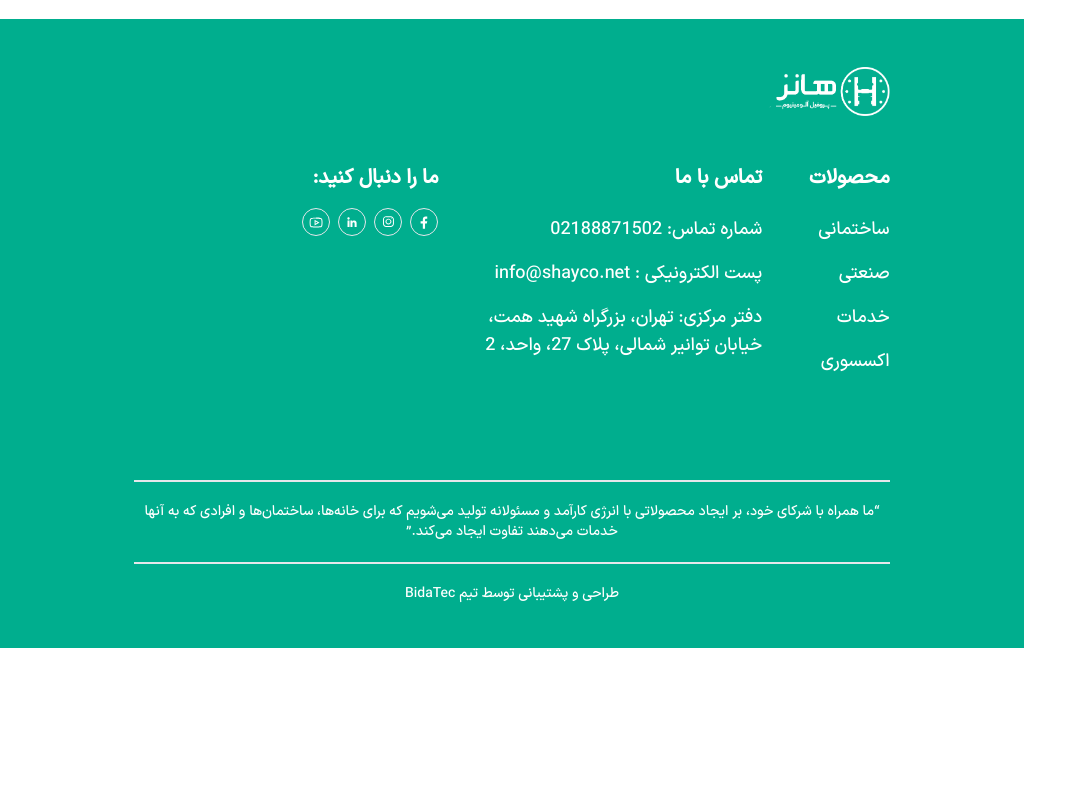
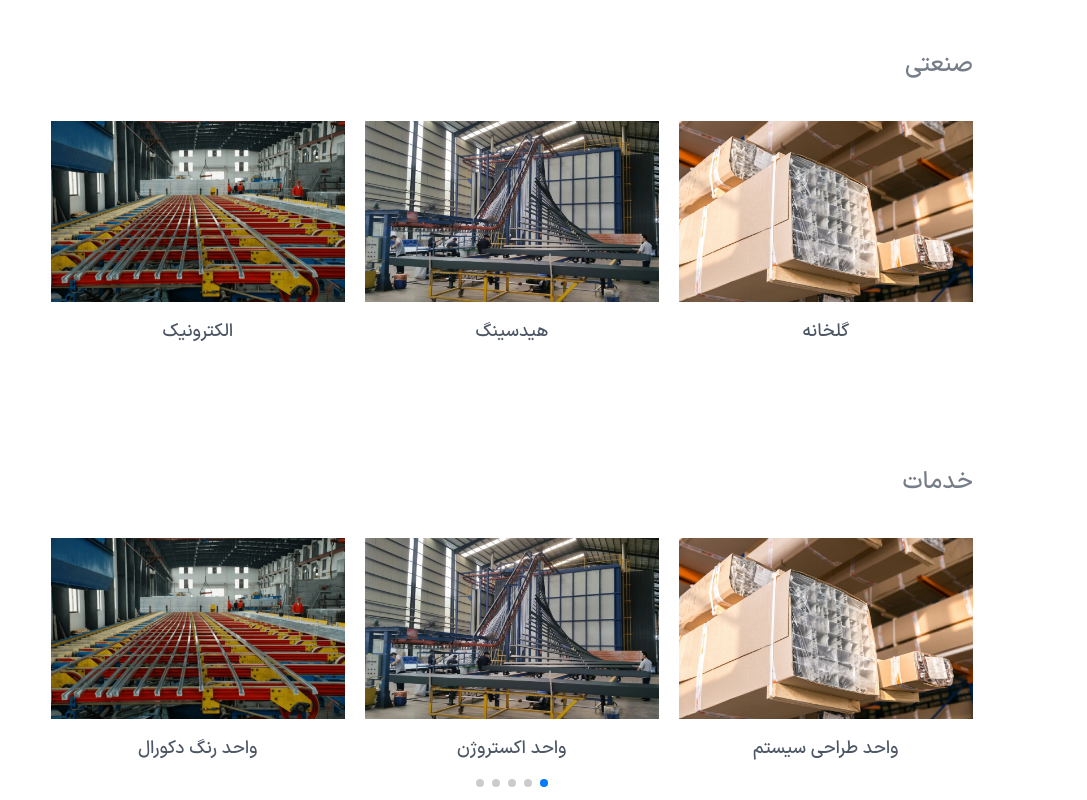
Before and after one commit to zahra-hsb/hanz-, a Next.js app: page /products in a window 1280 px wide. Shown: the part 1180-1980 px from the top of the page, without its empty margins (0-1087 px from the left). Before the commit the page ends 1828 px from the top, so only its background shows below. Built offline with nearby package versions, Linux system fonts and the light colour scheme.

Commit message:
services component called

```diff
--- a/src/components/prductsComponents/MainSection/index.jsx
+++ b/src/components/prductsComponents/MainSection/index.jsx
@@ -15,6 +15,15 @@ export default function MainSection() {
     { image: hanzProfile1, text: 'گلخانه' },
     { image: hanzProfile3, text: 'هیدسینگ' },
     { image: hanzProfile2, text: 'الکترونیک' },
+  ]
+  const servicesArray = [
+    { image: hanzProfile1, text: 'واحد طراحی سیستم' },
+    { image: hanzProfile3, text: 'واحد اکستروژن' },
+    { image: hanzProfile2, text: 'واحد رنگ دکورال' },
+    { image: hanzProfile2, text: 'واحد رنگ پودری الکترواستاتیک' },
+    { image: hanzProfile2, text: 'واحد ترمال بریک' },
+    { image: hanzProfile2, text: 'واحد مونتاژ' },
+    { image: hanzProfile2, text: 'واحد رنگ آنادیز' },
   ]
   return (
     <>
@@ -34,8 +43,14 @@ export default function MainSection() {
         </div>
       </div>
 
-      <Structural items={structuralArray} subCategory={'ساختمانی'} />
-
+      <Structural items={structuralArray} subCategory={'ساختمانی'}
+      text={'در شرکت ما تجهیزات ساختمانی باکیفیت توسط نیروی های ما ساخته می شود.'}/>
+      <Structural items={industrialArray} subCategory={'صنعتی'}
+        text={''}
+      />
+      <Structural items={servicesArray}
+      subCategory={'خدمات'}
+      text={''} />
     </>
   );
 }
--- a/src/components/prductsComponents/Structural/index.jsx
+++ b/src/components/prductsComponents/Structural/index.jsx
@@ -7,7 +7,7 @@ import 'swiper/css/pagination';
 import { Pagination } from 'swiper/modules';
 import { useEffect, useState } from "react";
 
-const Structural = ({ items = [], subCategory }) => {
+const Structural = ({ items = [], subCategory, text }) => {
 
     // const [HoveredIndex, setHoveredIndex] = useState(null);
 
@@ -30,7 +30,7 @@ const Structural = ({ items = [], subCategory }) => {
                 </div>
                 <div>
                     <p className="lg:w-5/6 text-justify text-gray-600 text-lg">
-                        در شرکت ما تجهیزات ساختمانی باکیفیت توسط نیروی های ما ساخته می شود.
+                        {text}
                     </p>
                 </div>
             </div>
```
